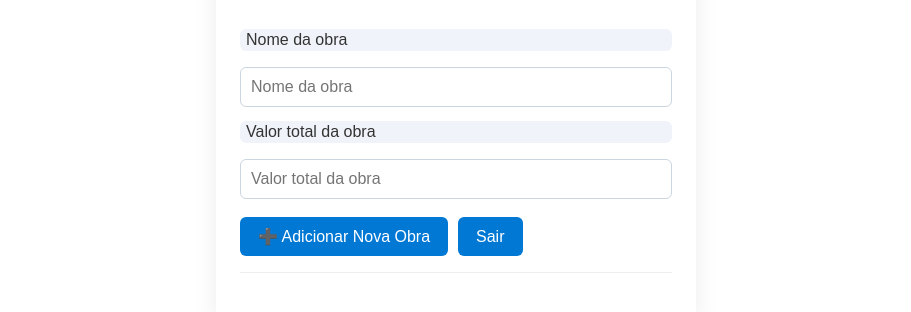
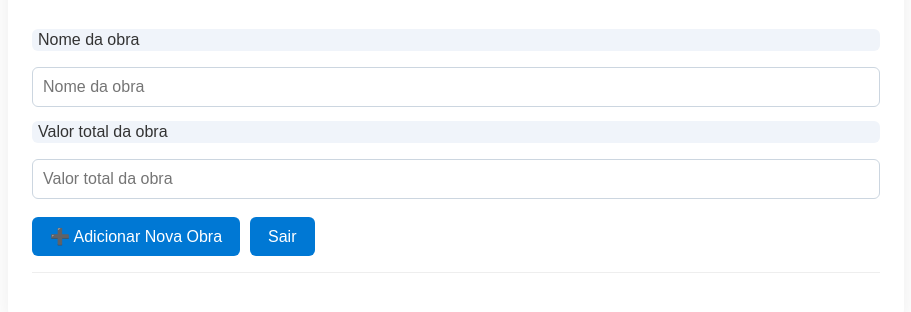
Before and after one commit to paulovictorjg/Controle-de-obras, a plain HTML site: page app/index.html in a window 1280 px wide. Shown: the part 276-588 px from the top of the page, without its empty margins (184-1095 px from the left). Drawn offline with Linux system fonts and the light colour scheme; no server answers.

Commit message:
mudanca largura tabela

```diff
--- a/css/index.css
+++ b/css/index.css
@@ -19,7 +19,7 @@ body {
 
 .main-container {
   background: #fff;
-  max-width: 480px;
+  max-width: 70vw;
   width: 100%;
   padding: 32px 24px;
   border-radius: 12px;
```
